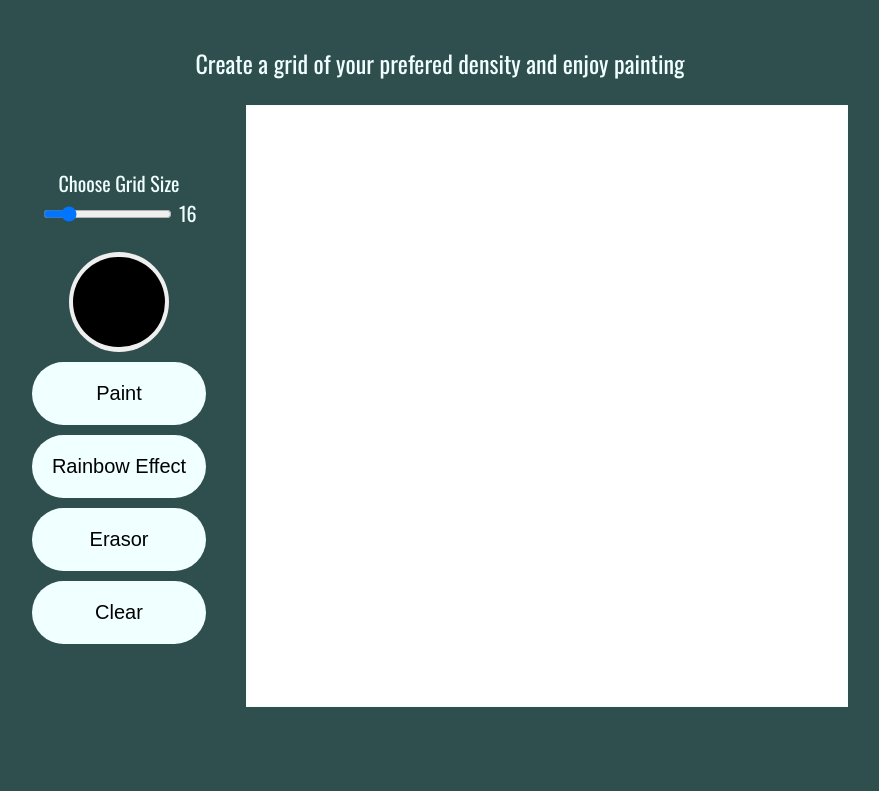
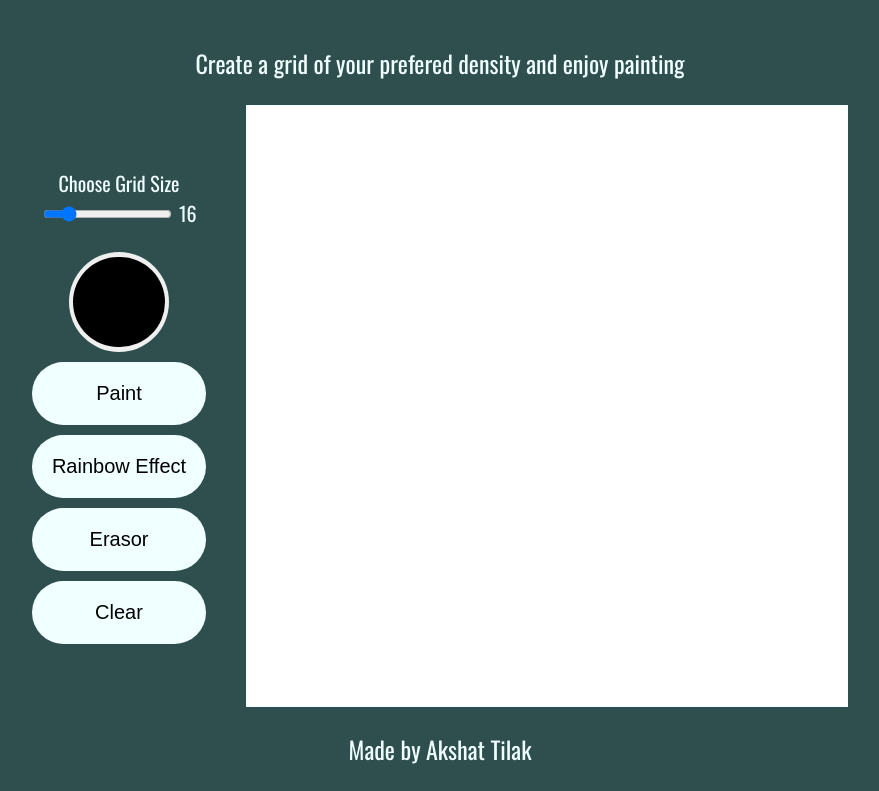
Before and after one commit to AkshatTilak/Etch-a-sketch, a plain HTML site: page index.html in a window 1280 px wide. Shown: the part 85-876 px from the top of the page, without its empty margins (200-1079 px from the left). Before the commit the page ends 800 px from the top, so only its background shows below. Drawn offline with nearby package versions, Linux system fonts and the light colour scheme.

Commit message:
Added my name to the site git add .

```diff
--- a/index.html
+++ b/index.html
@@ -34,6 +34,7 @@
         <div id = "container" >
         </div>
     </div>
+    <p>Made by Akshat Tilak</p>
     <script src="https://cdn.jsdelivr.net/npm/@simonwep/pickr/dist/pickr.min.js"></script>
     <script src="script.js"></script>
 </body>
```
